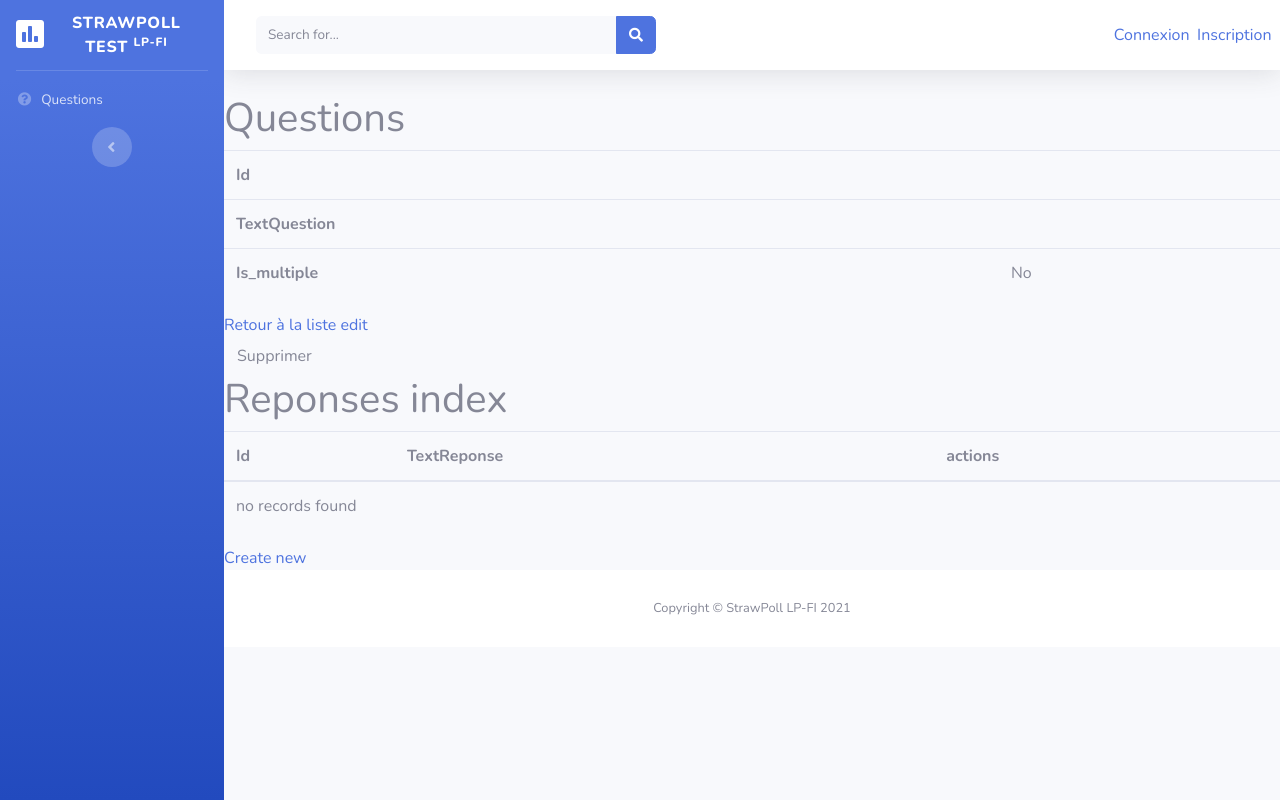
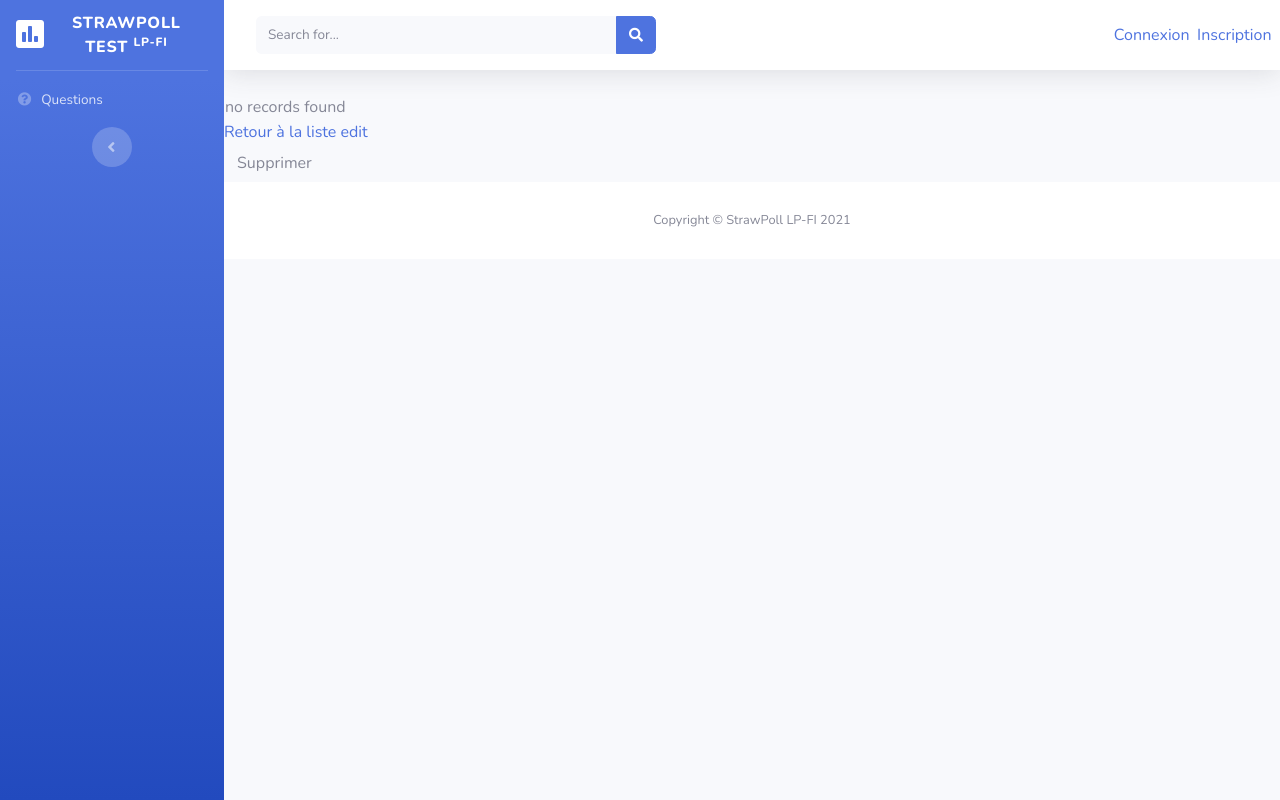
Before and after one commit to teffahiryan/lpdim-fi-symfony, a Symfony app: template templates/questions/show.html.twig in a window 1280 px wide. Run offline with Twig, Linux system fonts and the light colour scheme; the template is opened without the code that fills it, so the values that code supplies are empty; some libraries are stand-ins or nearby versions.

Commit message:
add reponses on questions

```diff
--- a/src/Form/QuestionsType.php
+++ b/src/Form/QuestionsType.php
@@ -14,7 +14,6 @@ class QuestionsType extends AbstractType
         $builder
             ->add('textQuestion')
             ->add('is_multiple')
-            ->add('user')
         ;
     }
 
--- a/src/Form/ReponsesType.php
+++ b/src/Form/ReponsesType.php
@@ -13,7 +13,6 @@ class ReponsesType extends AbstractType
     {
         $builder
             ->add('textReponse')
-            ->add('questions')
         ;
     }
 
--- a/templates/questions/show.html.twig
+++ b/templates/questions/show.html.twig
@@ -1,25 +1,21 @@
 {% extends 'base.html.twig' %}
 
-{% block title %}Questions{% endblock %}
+{% block title %} Question : {{ question.textQuestion }} {% endblock %}
 
 {% block body %}
-    <h1>Questions</h1>
+    <h1> {{ question.textQuestion }} </h1>
 
-    <table class="table">
-        <tbody>
+    <table>
+        {% for reponse in reponses %}
             <tr>
-                <th>Id</th>
-                <td>{{ question.id }}</td>
+                <td>{{ reponse.textReponse }}</td>
             </tr>
+        {% else %}
             <tr>
-                <th>TextQuestion</th>
-                <td>{{ question.textQuestion }}</td>
+                <td colspan="3">no records found</td>
             </tr>
-            <tr>
-                <th>Is_multiple</th>
-                <td>{{ question.isMultiple ? 'Yes' : 'No' }}</td>
-            </tr>
-        </tbody>
+        {% endfor %}
+
     </table>
 
     <a href="{{ path('questions_index') }}">Retour à la liste</a>
@@ -28,8 +24,5 @@
 
     {{ include('questions/_delete_form.html.twig') }}
 
-    <!-- Tableau des reponses  -->
-
-    {{ include('reponses/index.html.twig')}}
 
 {% endblock %}
--- a/templates/reponses/_delete_form.html.twig
+++ b/templates/reponses/_delete_form.html.twig
@@ -1,4 +1,4 @@
-<form method="post" action="{{ path('reponses_delete', {'id': reponse.id}) }}" onsubmit="return confirm('Are you sure you want to delete this item?');">
+<form method="post" action="{{ path('reponses_delete', {'id': question.id}) }}" onsubmit="return confirm('Are you sure you want to delete this item?');">
     <input type="hidden" name="_token" value="{{ csrf_token('delete' ~ reponse.id) }}">
     <button class="btn">Delete</button>
 </form>
--- a/templates/reponses/edit.html.twig
+++ b/templates/reponses/edit.html.twig
@@ -7,7 +7,7 @@
 
     {{ include('reponses/_form.html.twig', {'button_label': 'Update'}) }}
 
-    <a href="{{ path('reponses_index') }}">back to list</a>
+    <a href="{{ path('reponses_index', {'id': question.id}) }}">back to list</a>
 
     {{ include('reponses/_delete_form.html.twig') }}
 {% endblock %}
--- a/templates/reponses/index.html.twig
+++ b/templates/reponses/index.html.twig
@@ -1,9 +1,9 @@
-{#{% extends 'base.html.twig' %}
+{% extends 'base.html.twig' %}
 
 {% block title %}Reponses index{% endblock %}
 
 {% block body %}
-#}
+
     <h1>Reponses index</h1>
 
     <table class="table">
@@ -20,7 +20,6 @@
                 <td>{{ reponse.id }}</td>
                 <td>{{ reponse.textReponse }}</td>
                 <td>
-                    <a href="{{ path('reponses_show', {'id': reponse.id}) }}">show</a>
                     <a href="{{ path('reponses_edit', {'id': reponse.id}) }}">edit</a>
                 </td>
             </tr>
@@ -32,7 +31,6 @@
         </tbody>
     </table>
 
-    <a href="{{ path('reponses_new') }}">Create new</a>
-{#
+    <a href="{{ path('reponses_new', {'id': question.id})  }}">Create new</a>
+
 {% endblock %}
-#}
--- a/templates/reponses/new.html.twig
+++ b/templates/reponses/new.html.twig
@@ -7,5 +7,5 @@
 
     {{ include('reponses/_form.html.twig') }}
 
-    <a href="{{ path('reponses_index') }}">back to list</a>
+    <a href="{{ path('reponses_index', {'id': question.id}) }}">back to list</a>
 {% endblock %}
```
Also changed, not shown: src/Controller/QuestionsController.php (+6 -2 lines), src/Controller/ReponsesController.php (+14 -8 lines).
